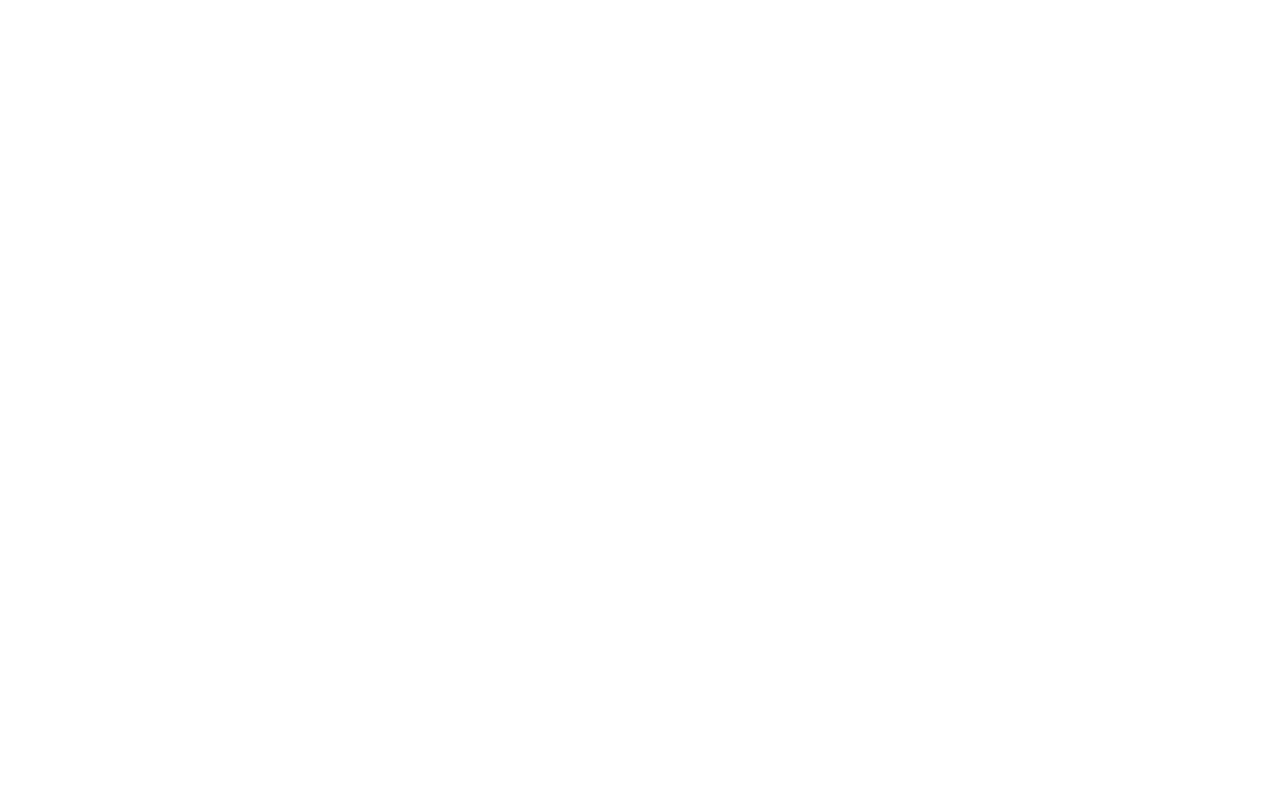
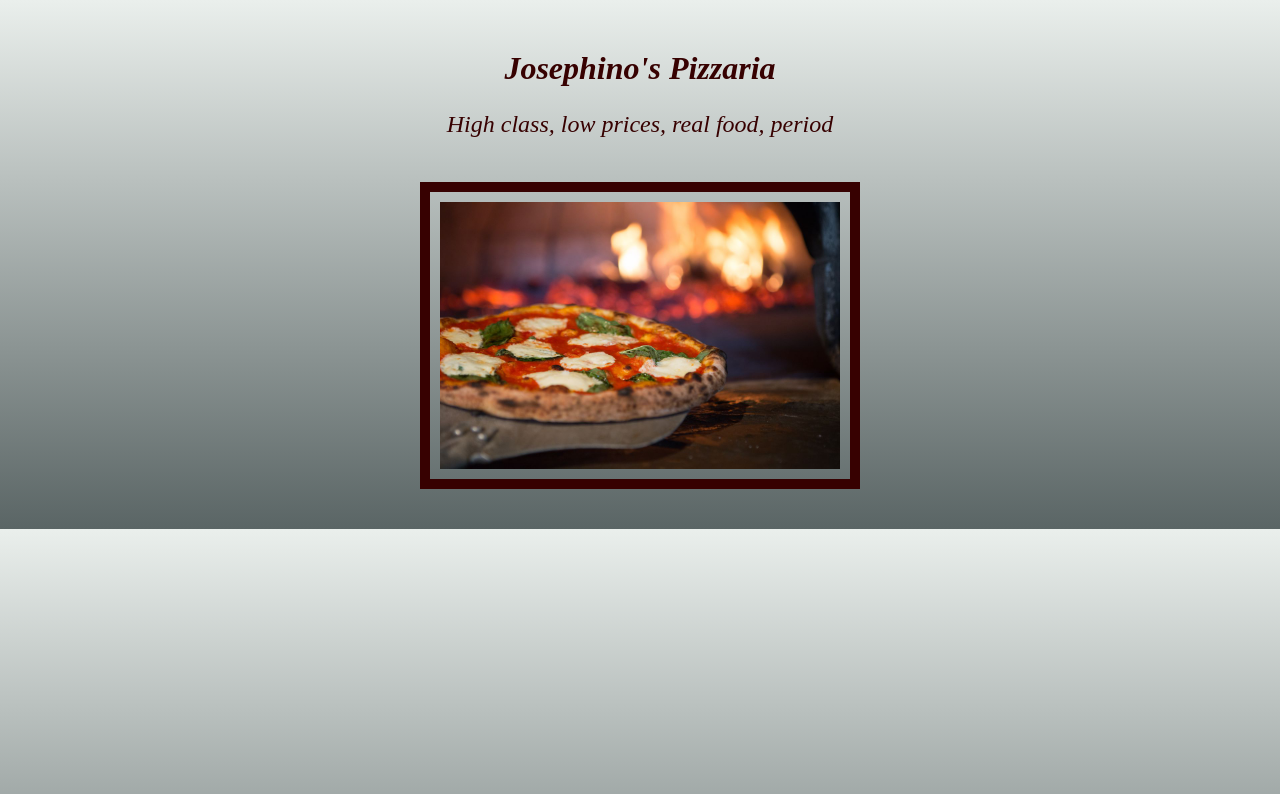
Before and after one commit to jmcmahon01/Josephino-s-Pizzaria, a plain HTML site: page index.html in a window 1280 px wide. Drawn offline with Linux system fonts and the light colour scheme.

Commit message:
add HTML and css styling

```diff
--- a/css/styles.css
+++ b/css/styles.css
@@ -0,0 +1,29 @@
+body {
+  background-image: linear-gradient(rgb(234, 239, 236), rgb(90, 101, 101))
+}
+
+.h1 {
+  font-style: italic;
+  font-weight: bold;
+  color: rgb(55, 1, 1);
+  text-align: center;
+  margin-top: 50px;
+}
+
+.p {
+  font-style: italic;
+  font-size: x-large;
+  color: rgb(55, 1, 1);
+  text-align: center;
+}
+
+.img {
+  left: 50%;
+  position: relative;
+  transform: translate(-50%);
+  border: 10px solid rgb(55, 1, 1);
+  width: 400px;
+  margin-top: 20px;
+  margin-bottom: 20px;
+  padding: 10px;
+}
--- a/index.html
+++ b/index.html
@@ -10,6 +10,10 @@
 </head>
 
 <body>
+  <h1 class="h1"> Josephino's Pizzaria</h1>
+  <p class="p">High class, low prices, real food, period</p>
+  <img class="img" src="images/pie.jpg" alt="image of pizza" />
+  <p></p>
 
 </body>
 
```
Also changed, not shown: images/pie.jpg (added).
